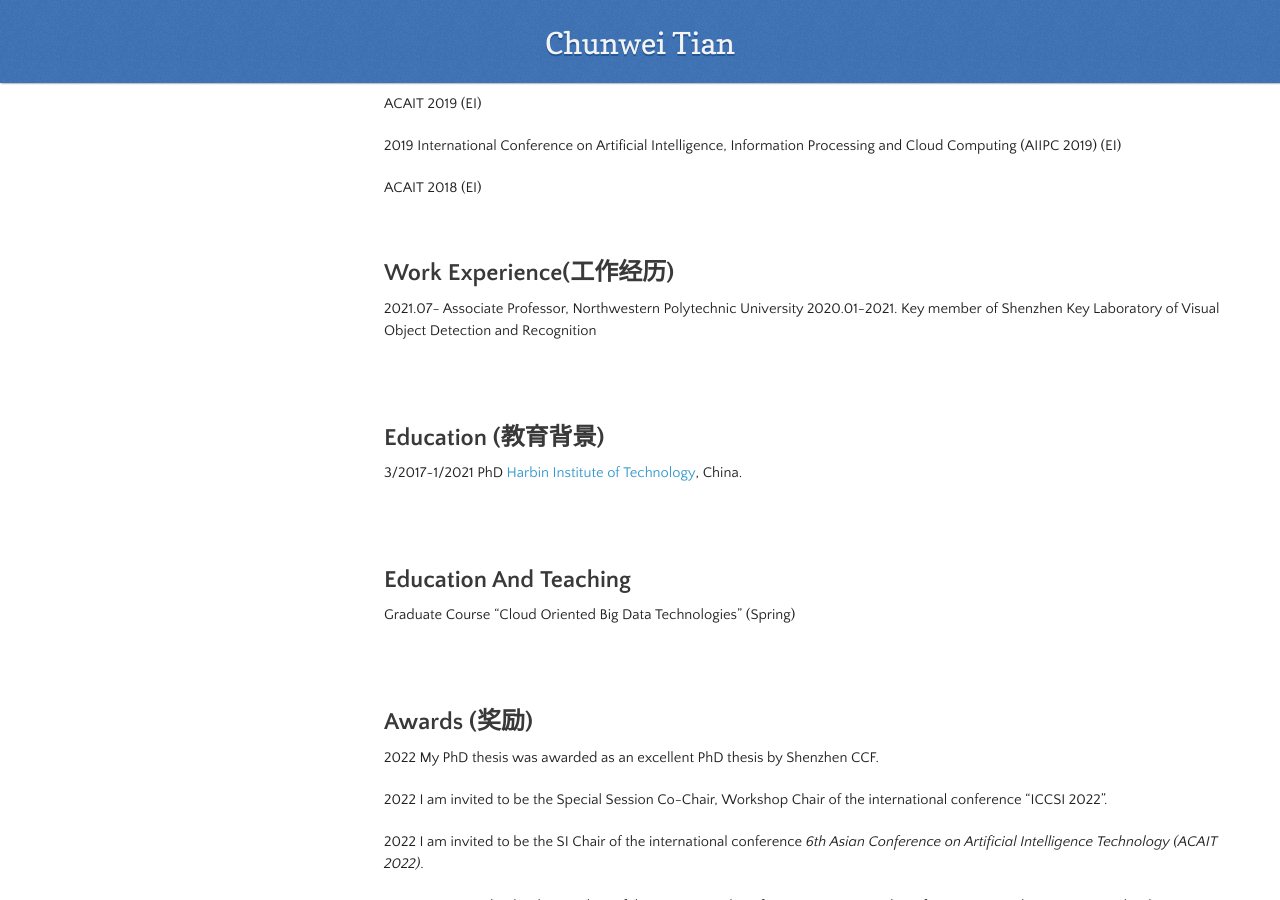
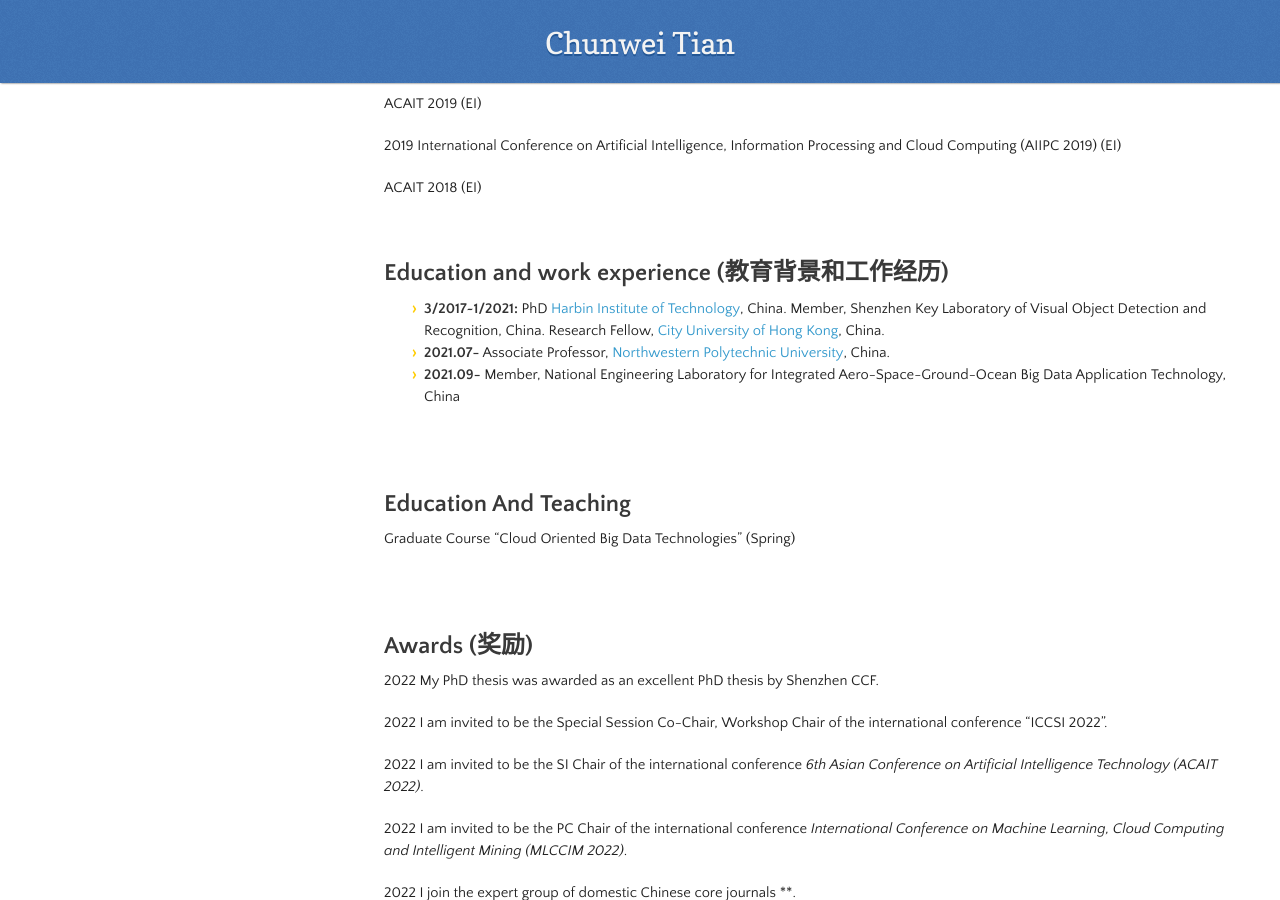
Before and after one commit to hellloxiaotian/hellloxiaotian.github.io, a Jekyll site: the page built from index.md, in a window 1280 px wide and 900 px high, scrolled down 7903 px. Built offline with Jekyll 4.4.1, drawn with Linux system fonts in a browser that asks for light colours; nearby versions of some CDN libraries; our own code applies the rules of GitHub Pages for plain Markdown files; the repository's description, which GitHub fills in, is left out.

Commit message:
Add files via upload

```diff
--- a/index.md
+++ b/index.md
@@ -317,15 +317,13 @@
 
 
 
-## Work Experience(工作经历)
-2021.07- Associate Professor, Northwestern Polytechnic University
-2020.01-2021. Key member of Shenzhen Key Laboratory of Visual Object Detection and Recognition
+## Education and work experience (教育背景和工作经历)
 
-<br/>
-<br/>
-## Education (教育背景)
-
-3/2017~1/2021    PhD   [Harbin Institute of Technology](http://www.google.com/url?q=http%3A%2F%2Fwww.hitsz.edu.cn%2Findex.html&sa=D&sntz=1&usg=AFQjCNFLsYIQ7qGqKGr_3MzQ5KcRSMkKPQ), China.
+- **3/2017~1/2021:**	PhD   [Harbin Institute of Technology](http://www.google.com/url?q=http%3A%2F%2Fwww.hitsz.edu.cn%2Findex.html&sa=D&sntz=1&usg=AFQjCNFLsYIQ7qGqKGr_3MzQ5KcRSMkKPQ), China.
+  								Member, Shenzhen Key Laboratory of Visual Object Detection and Recognition, China.
+  								Research Fellow, [City University of Hong Kong](https://www.cityu.edu.hk/), China.
+- **2021.07-**                 Associate Professor, [Northwestern Polytechnic University](https://www.npu.edu/), China.
+- **2021.09-**                 Member, National Engineering Laboratory for Integrated Aero-Space-Ground-Ocean Big Data Application Technology, China
 
 <br/>
 <br/>
```
